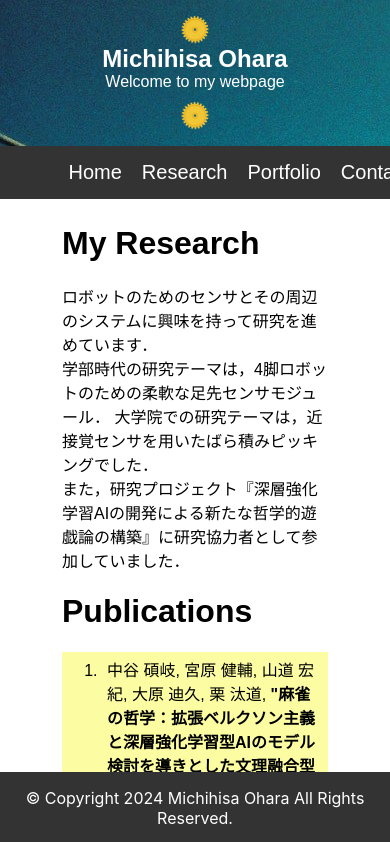
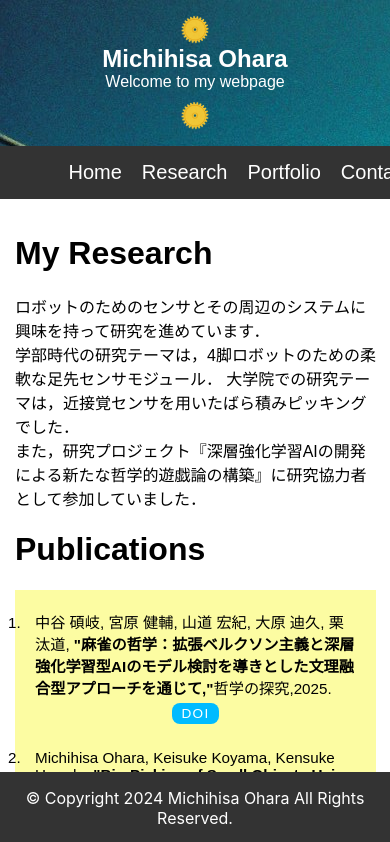
Before and after one commit to cha-mic/my_webpage_react, a React (Create React App) app: page /my_webpage_react/Research in a window 390 px wide. Shown: the top 842 px of the page. Built offline with nearby package versions, Linux system fonts and the light colour scheme.

Commit message:
researchをスマホ対応

```diff
--- a/src/components/Research.css
+++ b/src/components/Research.css
@@ -55,3 +55,32 @@
 .doi-button a:hover{
     color: #00bbff;
 }
+
+/* スマホ対応用 */
+@media screen and (max-width: 768px) {
+    .research-disp {
+        width: 95%;
+        padding: 10px;
+    }
+
+    .publications ol {
+        padding: 10px;
+    }
+
+    .publications li {
+        padding: 10px;
+        font-size: 0.95rem;
+    }
+
+    .doi-button {
+        display: block;
+        width: fit-content;
+        margin: 5px auto;
+        font-size: 0.85rem;
+        padding: 0.2rem 0.6rem;
+    }
+
+    .doi-button a {
+        word-break: break-word;
+    }
+}
```
